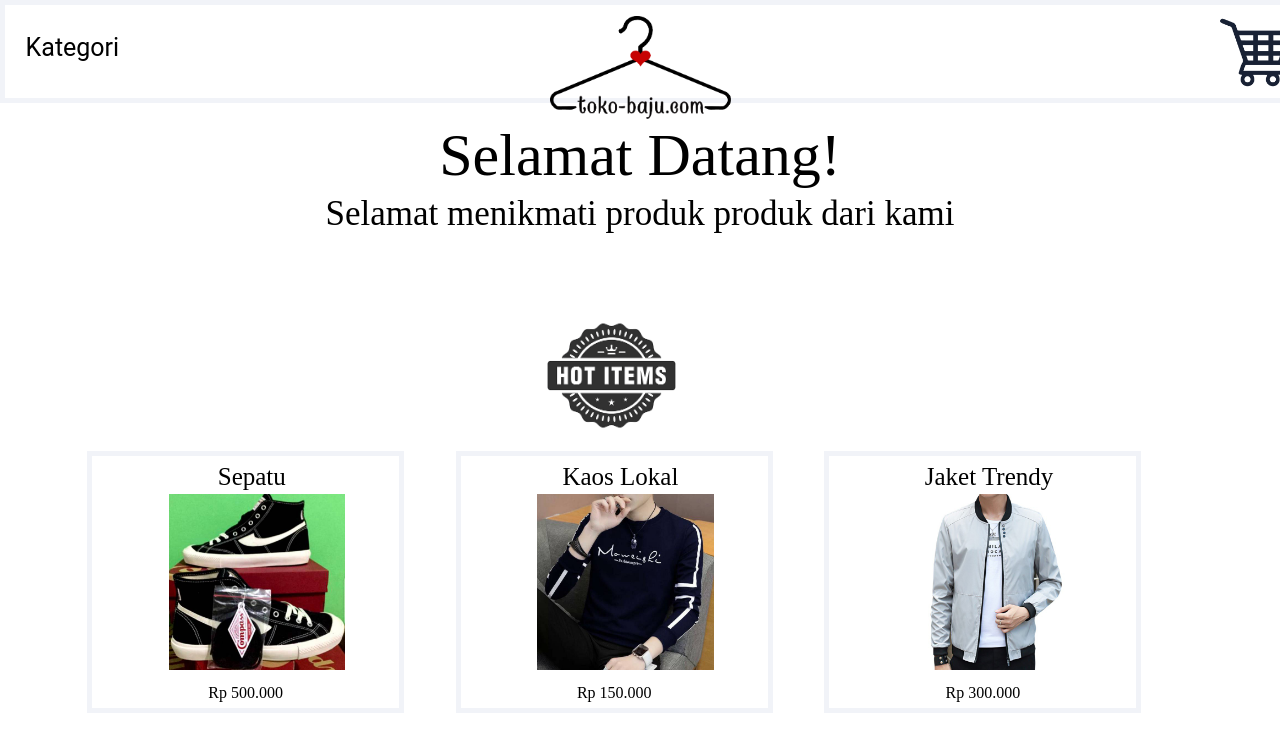
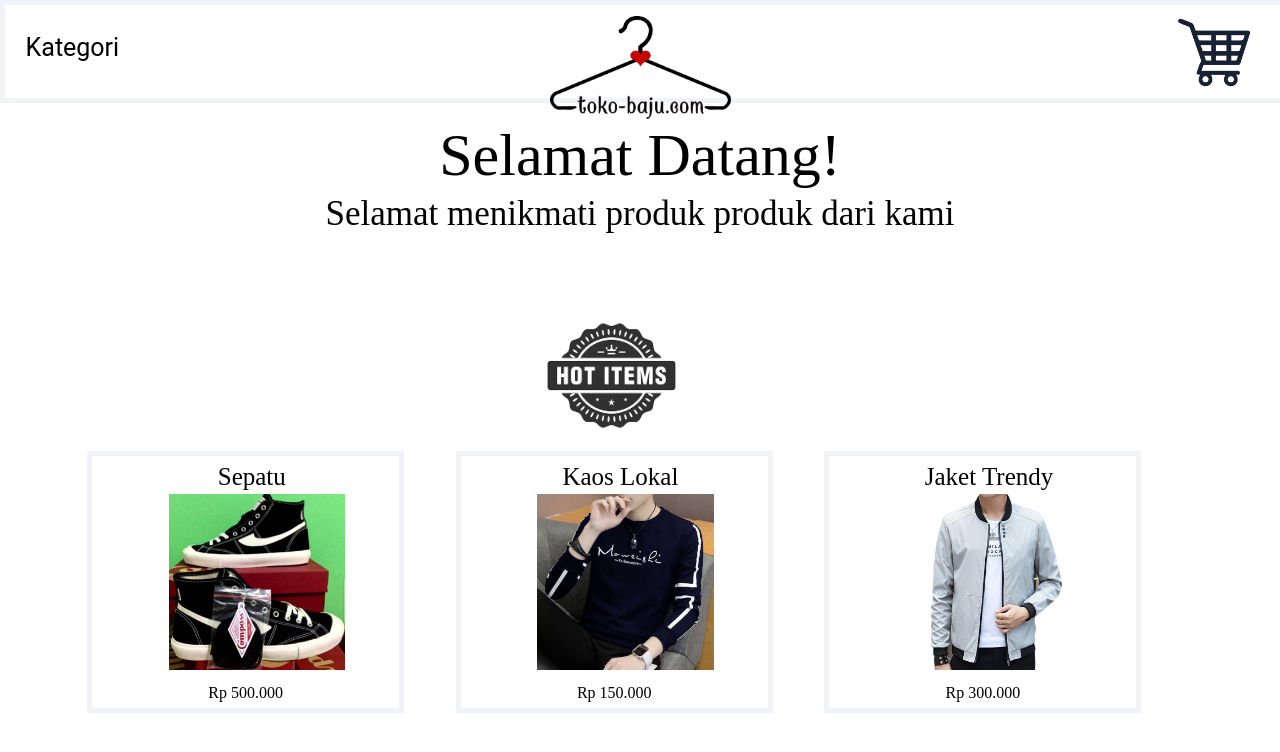
Before and after one commit to agungwas/Final-Project, a plain HTML site: page index.html in a window 1280 px wide. Drawn offline with Linux system fonts and the light colour scheme.

Commit message:
keranjang

```diff
--- a/style.css
+++ b/style.css
@@ -11,7 +11,7 @@
     position: fixed;
     height: 10%;
     top : 14px;
-    left: 95%;
+    right: 2%;
 
 }
 
```
